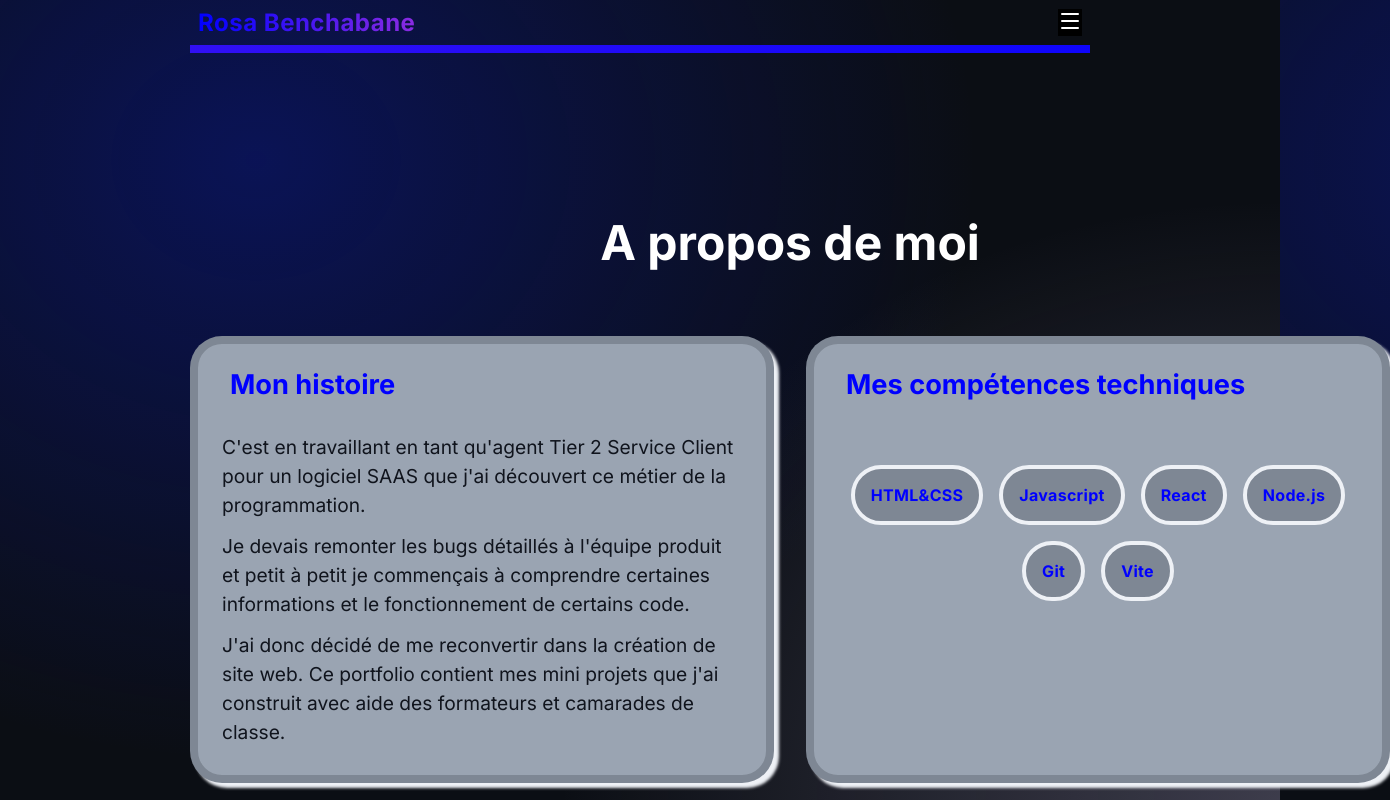
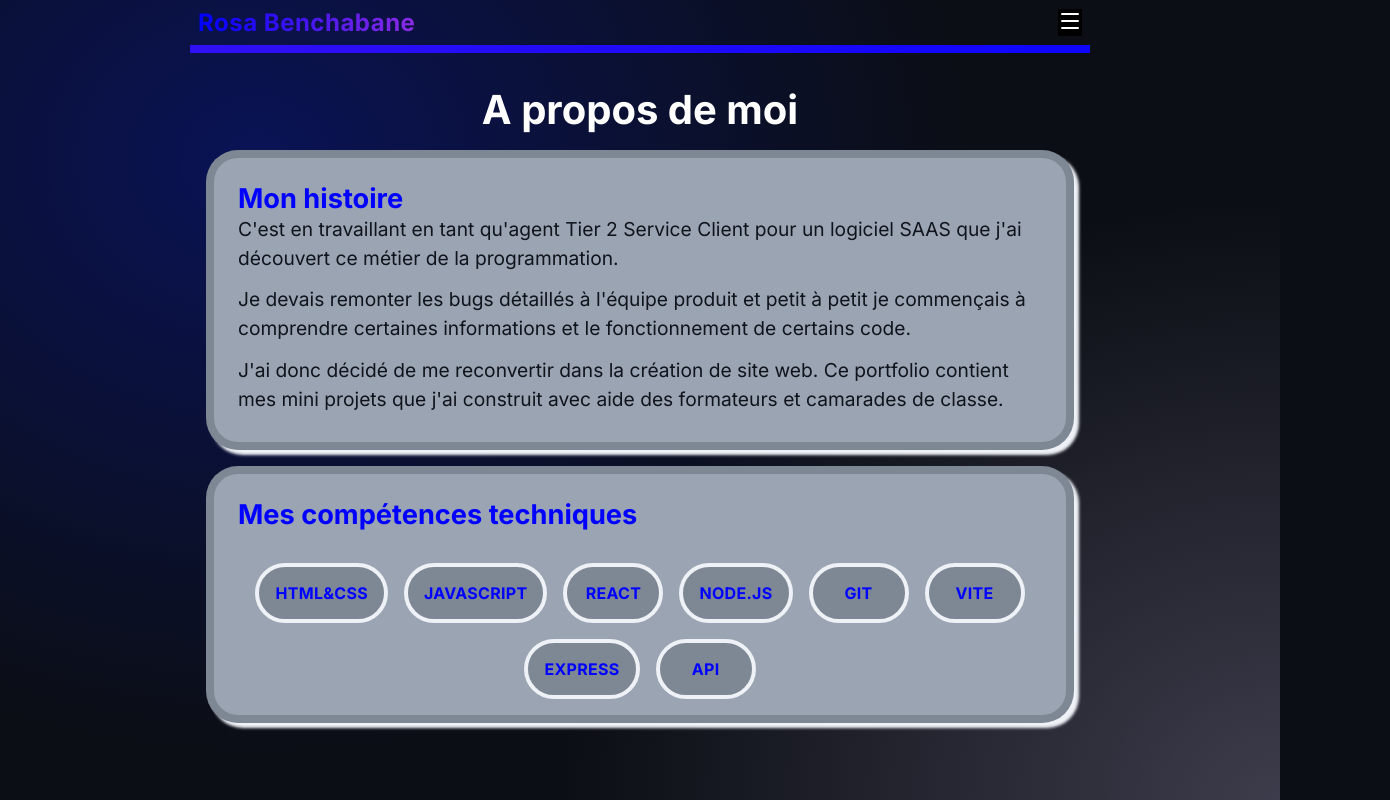
Before and after one commit to RosaBen/portfolio-RB, a React (Vite) app: page /aboutme in a window 1280 px wide. Shown: the top 800 px of the page, 1390 px wide, since content can reach past the window. Built offline with nearby package versions, Linux system fonts and the light colour scheme.

Commit message:
about responsive done

```diff
--- a/src/assets/scripts/data.js
+++ b/src/assets/scripts/data.js
@@ -16,7 +16,7 @@ import thp from "../images/thp.jpg";
 import wcs from "../images/wildcodeschool.jpg";
 
 // skills
-export const skills = ["HTML&CSS", "Javascript", "React", "Node.js", "Git", "Vite"];
+export const skills = ["HTML&CSS", "Javascript", "React", "Node.js", "Git", "Vite", "express", "API"];
 
 // my projects
 export const projects = [
--- a/src/assets/styles/about.css
+++ b/src/assets/styles/about.css
@@ -1,17 +1,15 @@
 .about-section {
   display: grid;
-  grid-template-columns: 1fr 1fr;
+  grid-template-columns: 1fr;
+  justify-items: center;
   width: 100%;
-  max-width: 1200px;
-  margin: 10rem auto;
-  gap: 2rem;
-  grid-template-areas:
-    "h2 h2"
-    "card1 card2";
+  max-width: 375px;
+  margin: 0rem auto 2rem;
+  gap: 1rem;
 }
 
 .about-section section {
-  width: calc((1200px - 32px) / 2);
+  width: calc((375px - 32px));
   background-color: var(--grey-color);
   padding: 1.5rem;
   border-radius: 2rem;
@@ -21,15 +19,13 @@
 }
 
 .about-section h2 {
-  margin: 0 0.5rem 2rem;
-  font-size: 3rem;
+  margin-top: 1rem;
+  font-size: 2rem;
   text-align: center;
-  grid-area: h2;
 }
 
 .about-section h3 {
-  margin: 0 0.5rem 2rem;
-  font-size: 1.7rem;
+  font-size: 1.5rem;
   color: var(--blue-color);
 }
 
@@ -42,6 +38,7 @@
 
 .about-skills li {
   list-style: none;
+  text-align: center;
   padding: 1rem;
   background-color: var(--card-bg);
   border-radius: 2rem;
@@ -49,10 +46,8 @@
   color: var(--blue-color);
   font-weight: 700;
   border: 0.3rem solid var(--white-color);
-}
-
-.about-me {
-  grid-area: card1;
+  min-width: 100px;
+  text-transform: uppercase;
 }
 
 .about-me p {
@@ -63,7 +58,6 @@
 }
 
 .about-skills {
-  grid-area: card2;
   display: flex;
   flex-direction: column;
   gap: 2rem;
--- a/src/assets/styles/responsive.css
+++ b/src/assets/styles/responsive.css
@@ -22,6 +22,20 @@
 
   .home-btns {
     flex-direction: row;
+  }
+
+  .about-section {
+    max-width: 900px;
+    margin: 1rem auto;
+  }
+  .about-section section {
+    width: calc((900px - 32px));
+  }
+  .about-section h2 {
+    font-size: 2.5rem;
+  }
+  .about-section h3 {
+    font-size: 1.7rem;
   }
 }
 
@@ -80,4 +94,32 @@
     font-size: 2rem;
     width: 700px;
   }
+  .about-section {
+    grid-template-columns: 1fr 1fr;
+    max-width: 1200px;
+    margin: 1rem auto;
+    gap: 2rem;
+    grid-template-areas:
+      "h2 h2"
+      "card1 card2";
+  }
+  .about-section section {
+    width: calc((1200px - 32px) / 2);
+  }
+  .about-section h2 {
+    margin: 0 0.5rem 2rem;
+    font-size: 3rem;
+    grid-area: h2;
+  }
+  .about-section h3 {
+    margin: 0 0.5rem 2rem;
+    font-size: 1.7rem;
+  }
+
+  .about-me {
+    grid-area: card1;
+  }
+  .about-skills {
+    grid-area: card2;
+  }
 }
```
